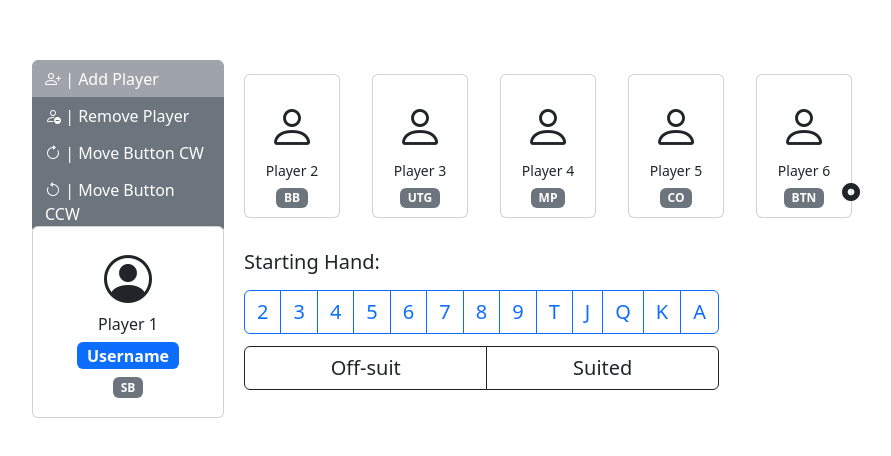
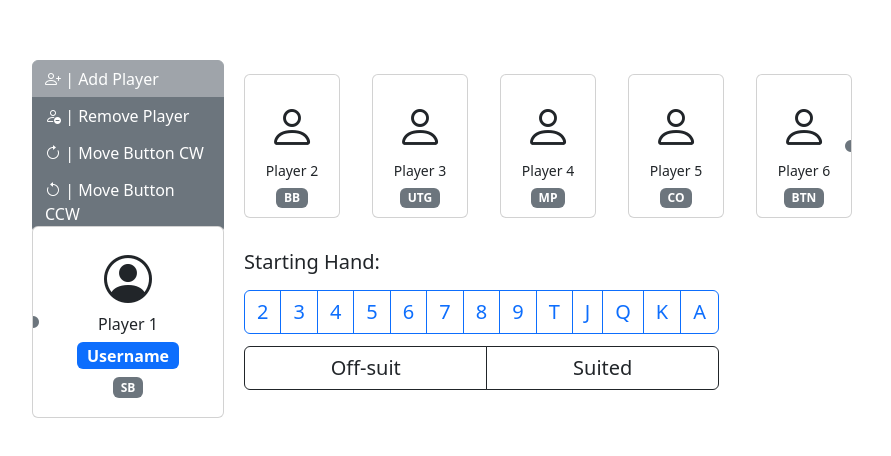
Before and after one commit to florianleca/poker-range-copilot, a Vue app: page / in a window 1280 px wide. Shown: the part 154-610 px from the top of the page, without its empty margins (4-895 px from the left). Built offline with nearby package versions, Linux system fonts and the light colour scheme.

Commit message:
new dealer chip

```diff
--- a/src/components/MainPlayer.vue
+++ b/src/components/MainPlayer.vue
@@ -1,5 +1,5 @@
 <template>
-    <div id="player-1" class="card m-1">
+    <div id="player-1" class="card m-1 overflow-hidden">
         <div class="card-body d-flex flex-column align-items-center">
 
             <span class="profile-pic bi bi-person-circle"></span>
@@ -7,8 +7,10 @@
             <h6 class="card-title badge bg-primary">{{ username }}</h6>
             <span class="badge bg-secondary z-3">
                 {{ position }}
-                <span class="position-absolute top-25 start-100 text-dark translate-middle bi bi-record-circle-fill"
+                <span class="position-absolute top-50 start-100 text-secondary translate-middle bi bi-circle-fill"
                       v-if="position==='BTN'"/>
+                <span class="position-absolute top-50 start-0 text-secondary translate-middle bi bi-circle-fill"
+                      v-if="position==='SB'"/>
             </span>
 
         </div>
@@ -40,10 +42,6 @@ export default {
     font-size: 3em
 }
 
-.bi-record-circle-fill {
-    font-size: large;
-}
-
 .bg-primary {
     font-size: 1em;
 }
--- a/src/components/OtherPlayer.vue
+++ b/src/components/OtherPlayer.vue
@@ -1,13 +1,15 @@
 <template>
-    <div :id="'player-' + numPlayer" class="card my-1 mx-3">
+    <div :id="'player-' + numPlayer" class="card my-1 mx-3 overflow-hidden">
         <div class="card-body d-flex flex-column align-items-center">
 
             <span class="bi bi-person"></span>
             <h6 class="card-title" style="font-size: 14px">Player {{ numPlayer }}</h6>
-            <span class="badge bg-secondary z-3">
+            <span class="badge bg-secondary">
                 {{ position }}
-                <span class="position-absolute start-100 text-dark translate-middle bi bi-record-circle-fill"
-                      v-if="position==='BTN'"></span>
+                <span class="position-absolute top-50 start-100 text-secondary translate-middle bi bi-circle-fill"
+                      v-if="position==='BTN'"/>
+                <span class="position-absolute top-50 start-0 text-secondary translate-middle bi bi-circle-fill"
+                      v-if="position==='SB'"/>
             </span>
 
         </div>
@@ -42,8 +44,4 @@ export default {
     font-size: 3em
 }
 
-.bi-record-circle-fill {
-    font-size: large;
-}
-
 </style>
```
Also changed, not shown: src/assets/ranges.json (+15 -10 lines).
